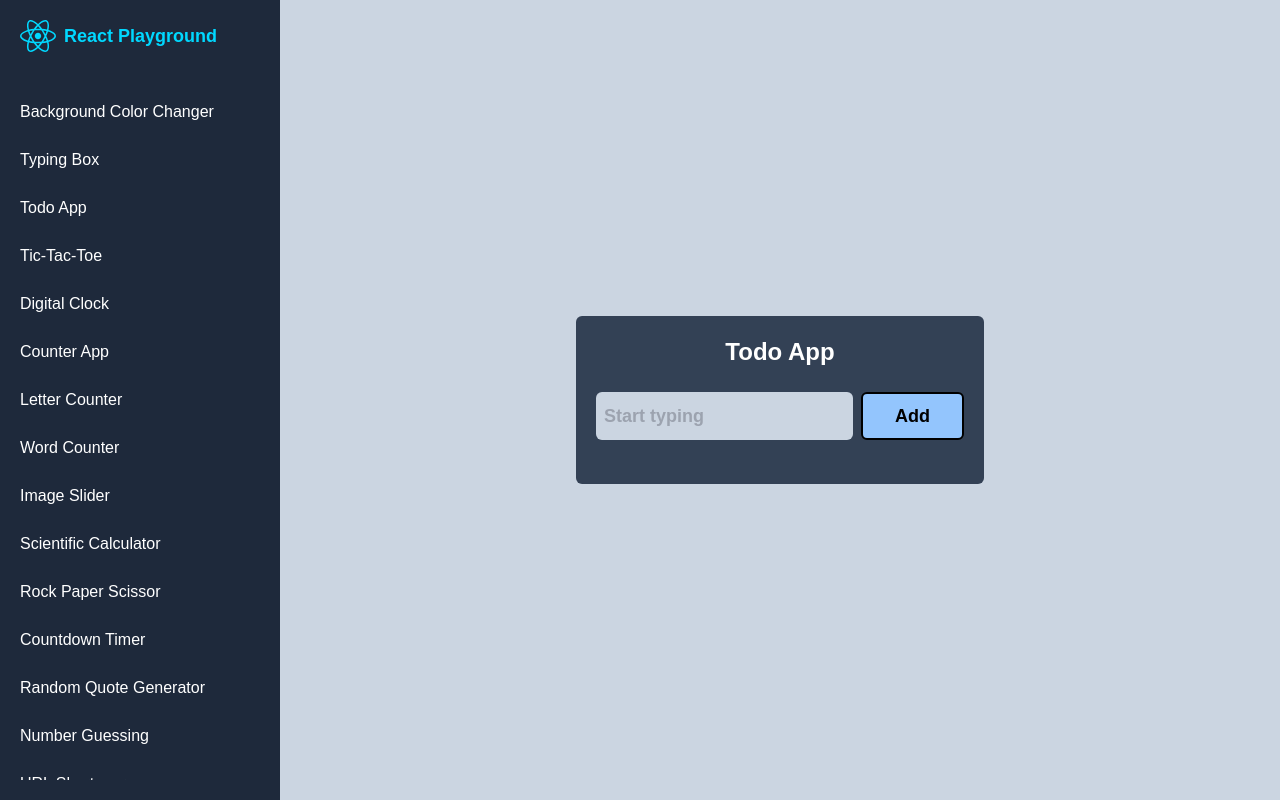
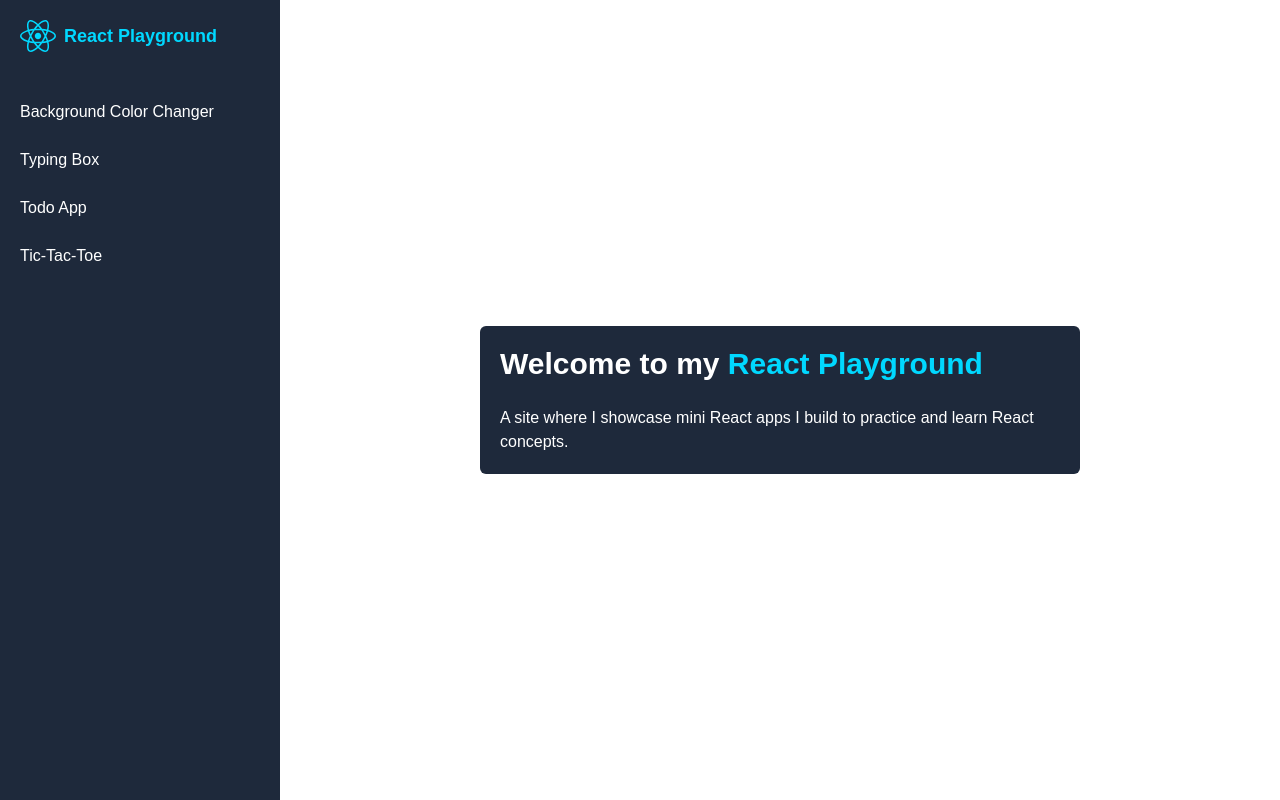
Before and after one commit to ebukathedev/react-playground, a React (Vite) app: page / in a window 1280 px wide. Built offline with nearby package versions, Linux system fonts and the light colour scheme; a web font is replaced by a local one.

Commit message:
add home and 404 page

```diff
--- a/src/App.jsx
+++ b/src/App.jsx
@@ -4,6 +4,9 @@ import TodoApp from "./Apps/TodoApp";
 import TypingBox from "./Apps/TypingBox";
 import Navbar from "./components/Navbar";
 import SideBar from "./components/SideBar";
+import { Route, Routes } from "react-router-dom";
+import Home from "./pages/Home";
+import Whoops404 from "./pages/Whoops404";
 
 const App = () => {
 	const [isOpen, setIsOpen] = useState(false);
@@ -15,7 +18,17 @@ const App = () => {
 			<div className="relative flex-1 overflow-hidden lg:flex">
 				<SideBar isOpen={isOpen} />
 				<main className="w-full h-full overflow-x-hidden">
-					<TodoApp />
+					<Routes>
+						<Route path="/" element={<Home />} />
+						<Route
+							path="/bg-color-changer"
+							element={<BgColorChanger />}
+						/>
+						<Route path="/todo-app" element={<TodoApp />} />
+						<Route path="/typing-box" element={<TypingBox />} />
+						<Route path="/typing-box" element={<TypingBox />} />
+						<Route path="*" element={<Whoops404 />} />
+					</Routes>
 				</main>
 			</div>
 		</div>
--- a/src/components/AppLink.jsx
+++ b/src/components/AppLink.jsx
@@ -1,11 +1,12 @@
 import React from "react";
+import { Link } from "react-router-dom";
 
-const AppLink = ({ title }) => {
+const AppLink = ({ title, path }) => {
 	return (
 		<li className="transition-all ease-in-out hover:bg-react-blue hover:bg-opacity-10 hover:text-react-blue">
-			<a href="#" className="block px-5 py-2">
+			<Link to={path} className="block px-5 py-2">
 				{title}
-			</a>
+			</Link>
 		</li>
 	);
 };
--- a/src/components/AppLinksList.jsx
+++ b/src/components/AppLinksList.jsx
@@ -4,11 +4,11 @@ import AppLink from "./AppLink";
 const AppLinksList = () => {
 	return (
 		<ul className="flex flex-col space-y-2 overflow-y-scroll text-white">
-			<AppLink title="Background Color Changer" />
-			<AppLink title="Typing Box" />
-			<AppLink title="Todo App" />
-			<AppLink title="Tic-Tac-Toe" />
-			<AppLink title="Digital Clock" />
+			<AppLink title="Background Color Changer" path="bg-color-changer" />
+			<AppLink title="Typing Box" path="typing-box" />
+			<AppLink title="Todo App" path="todo-app" />
+			<AppLink title="Tic-Tac-Toe" path="/" />
+			{/* <AppLink title="Digital Clock" />
 			<AppLink title="Counter App" />
 			<AppLink title="Letter Counter" />
 			<AppLink title="Word Counter" />
@@ -18,7 +18,7 @@ const AppLinksList = () => {
 			<AppLink title="Countdown Timer" />
 			<AppLink title="Random Quote Generator" />
 			<AppLink title="Number Guessing" />
-			<AppLink title="URL Shortener" />
+			<AppLink title="URL Shortener" /> */}
 		</ul>
 	);
 };
--- a/src/main.jsx
+++ b/src/main.jsx
@@ -2,9 +2,12 @@ import React from "react";
 import ReactDOM from "react-dom/client";
 import App from "./App";
 import "./index.css";
+import { BrowserRouter as Router } from "react-router-dom";
 
 ReactDOM.createRoot(document.getElementById("root")).render(
 	<React.StrictMode>
-		<App />
+		<Router>
+			<App />
+		</Router>
 	</React.StrictMode>
 );
--- /dev/null
+++ b/src/pages/Home.jsx
@@ -0,0 +1,25 @@
+import React from "react";
+
+const Home = () => {
+	return (
+		<section className="grid h-full place-items-center px-4 text-white">
+			<div className="max-w-[600px] bg-slate-800 flex flex-col space-y-6 p-5 rounded-md">
+				<div>
+					<h1 className="text-2xl font-extrabold md:text-3xl">
+						Welcome to my {" "}
+						<span className="text-react-blue">
+							React Playground
+						</span>
+					</h1>
+				</div>
+
+				<p>
+					A site where I showcase mini React apps I build to practice
+					and learn React concepts.
+				</p>
+			</div>
+		</section>
+	);
+};
+
+export default Home;
--- /dev/null
+++ b/src/pages/Whoops404.jsx
@@ -0,0 +1,9 @@
+import React from 'react'
+
+const Whoops404 = () => {
+  return (
+    <div>Whoops404</div>
+  )
+}
+
+export default Whoops404
```
